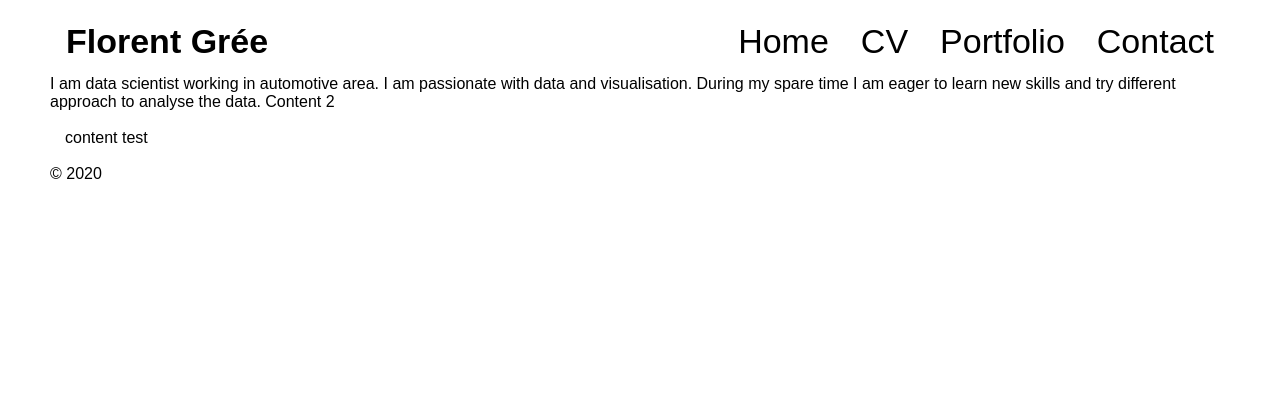
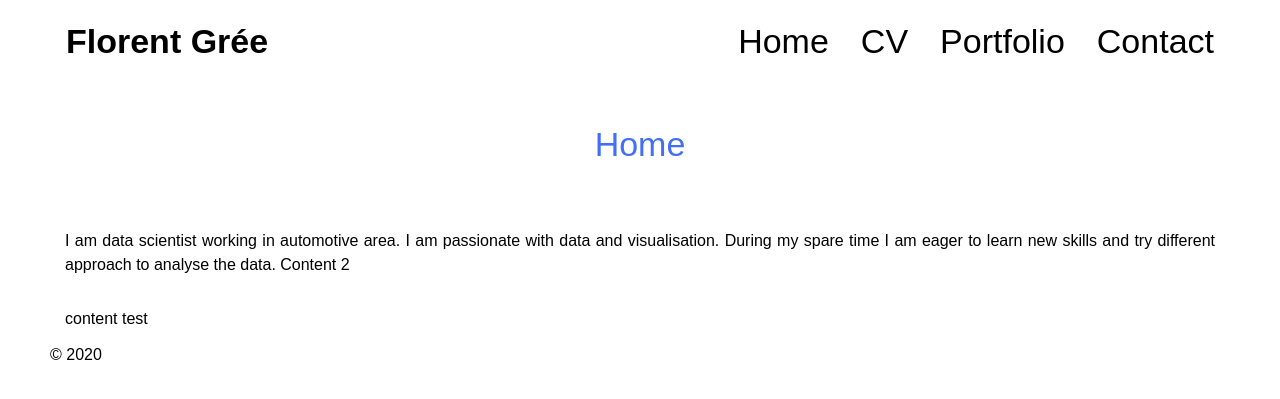
Before and after one commit to FlorentDSGree/florentdsgree.github.io, a Jekyll site: the page built from index.html, in a window 1280 px wide. Shown: the top 399 px of the page. Built offline with Jekyll 4.4.1, drawn with Linux system fonts in a browser that asks for light colours.

Commit message:
Update default.html

```diff
--- a/_layouts/default.html
+++ b/_layouts/default.html
@@ -14,7 +14,7 @@
 			<a href="contact.html">Contact</a>
 		</div>
 	</nav>
-    <div class="header1>{{ page.title }}</div>
+    <div class="header1">{{ page.title }}</div>
     <div class="content">
       {{ content }}
     </div>
```
